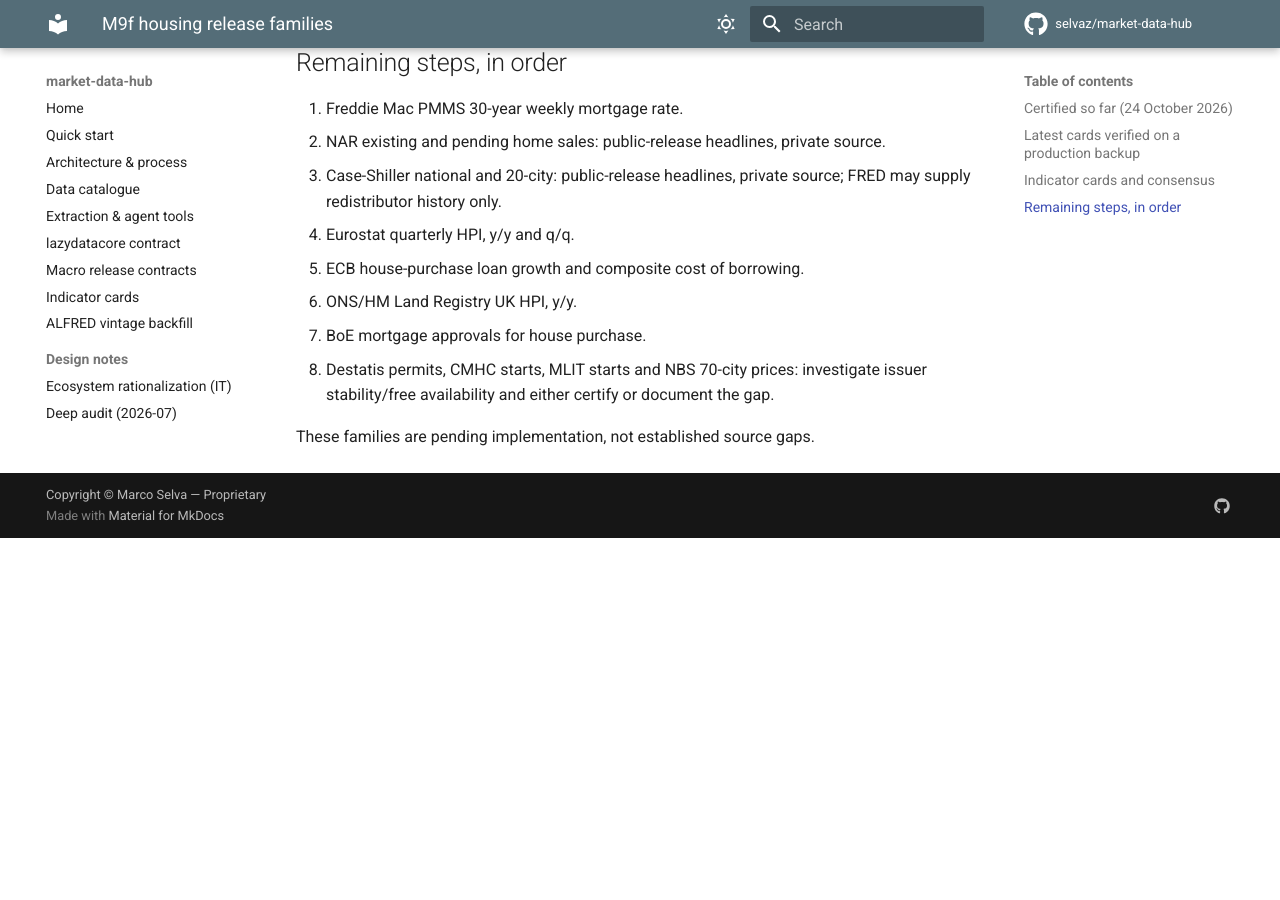
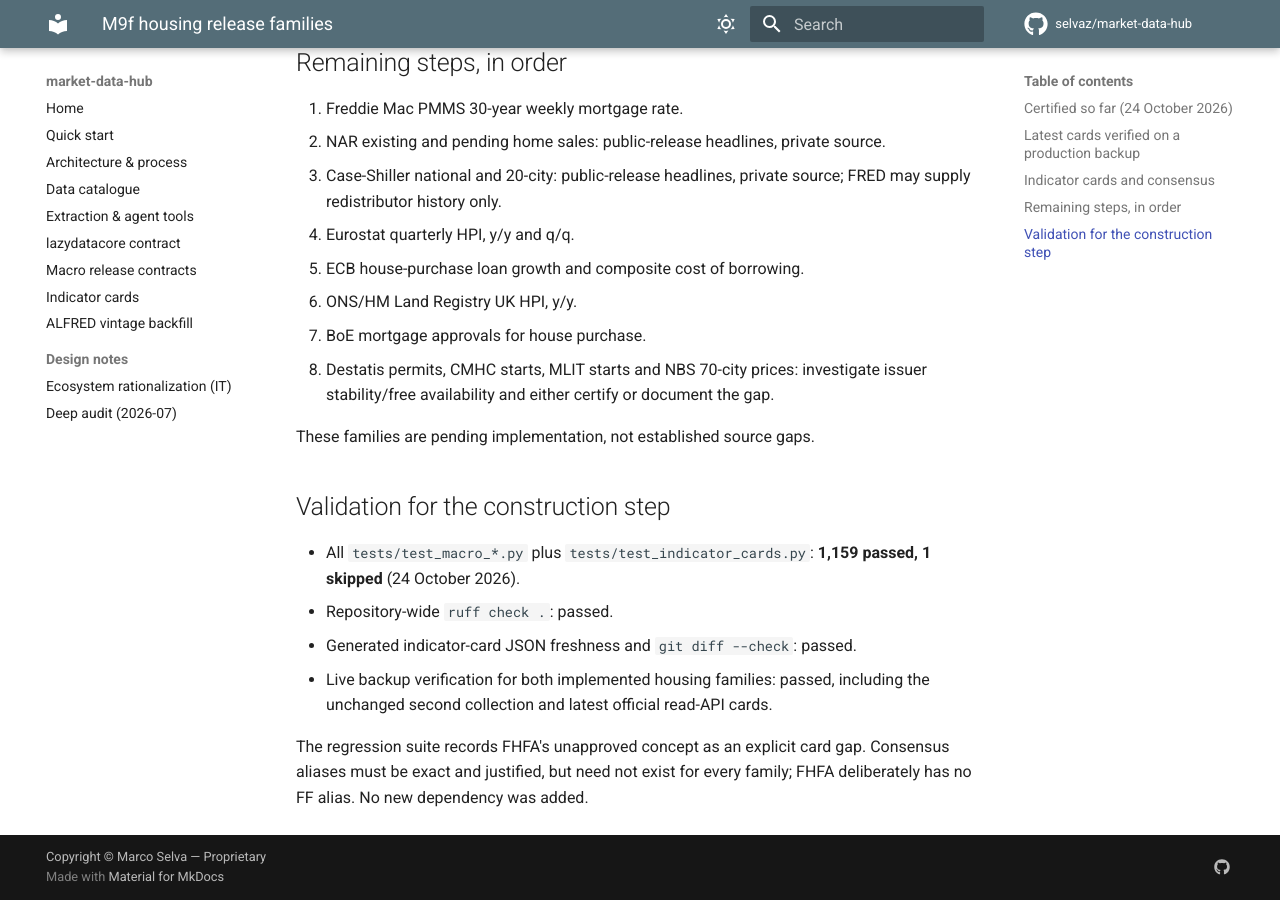
Before and after one commit to selvaz/market-data-hub, an MkDocs documentation site: the page built from docs/macro-housing.md, in a window 1280 px wide and 900 px high, scrolled down 2221 px. Built offline with MkDocs 1.6.1 and Material for MkDocs 9.7.7, drawn with Linux system fonts in a browser that asks for light colours; comment, search, counter and statistics services are not loaded; before the commit the page ends 2759 px from its top, so only the background shows below that.

Commit message:
M9f: record green construction regression and copy-only live checks

```diff
--- a/docs/macro-housing.md
+++ b/docs/macro-housing.md
@@ -88,3 +88,16 @@
    issuer stability/free availability and either certify or document the gap.
 
 These families are pending implementation, not established source gaps.
+
+## Validation for the construction step
+
+- All `tests/test_macro_*.py` plus `tests/test_indicator_cards.py`:
+  **1,159 passed, 1 skipped** (24 October 2026).
+- Repository-wide `ruff check .`: passed.
+- Generated indicator-card JSON freshness and `git diff --check`: passed.
+- Live backup verification for both implemented housing families: passed,
+  including the unchanged second collection and latest official read-API cards.
+
+The regression suite records FHFA's unapproved concept as an explicit card gap.
+Consensus aliases must be exact and justified, but need not exist for every
+family; FHFA deliberately has no FF alias. No new dependency was added.
```
